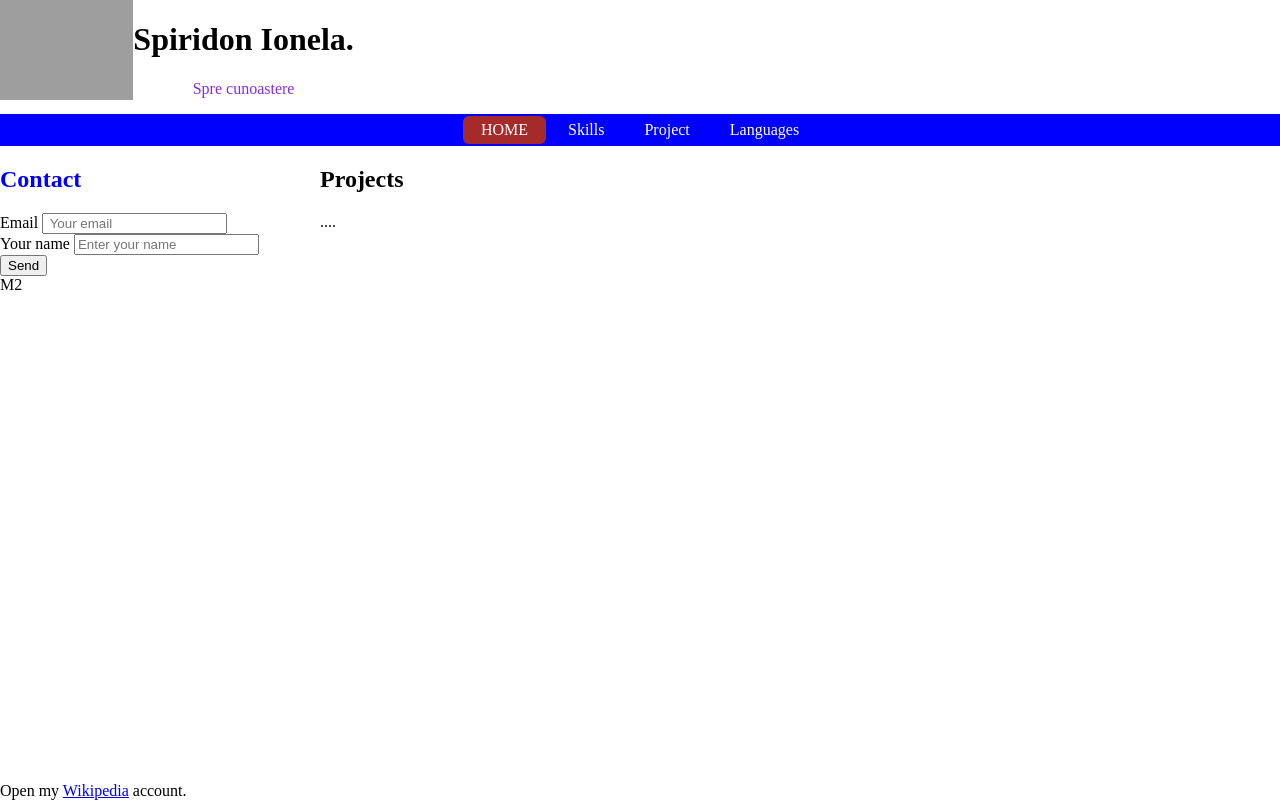
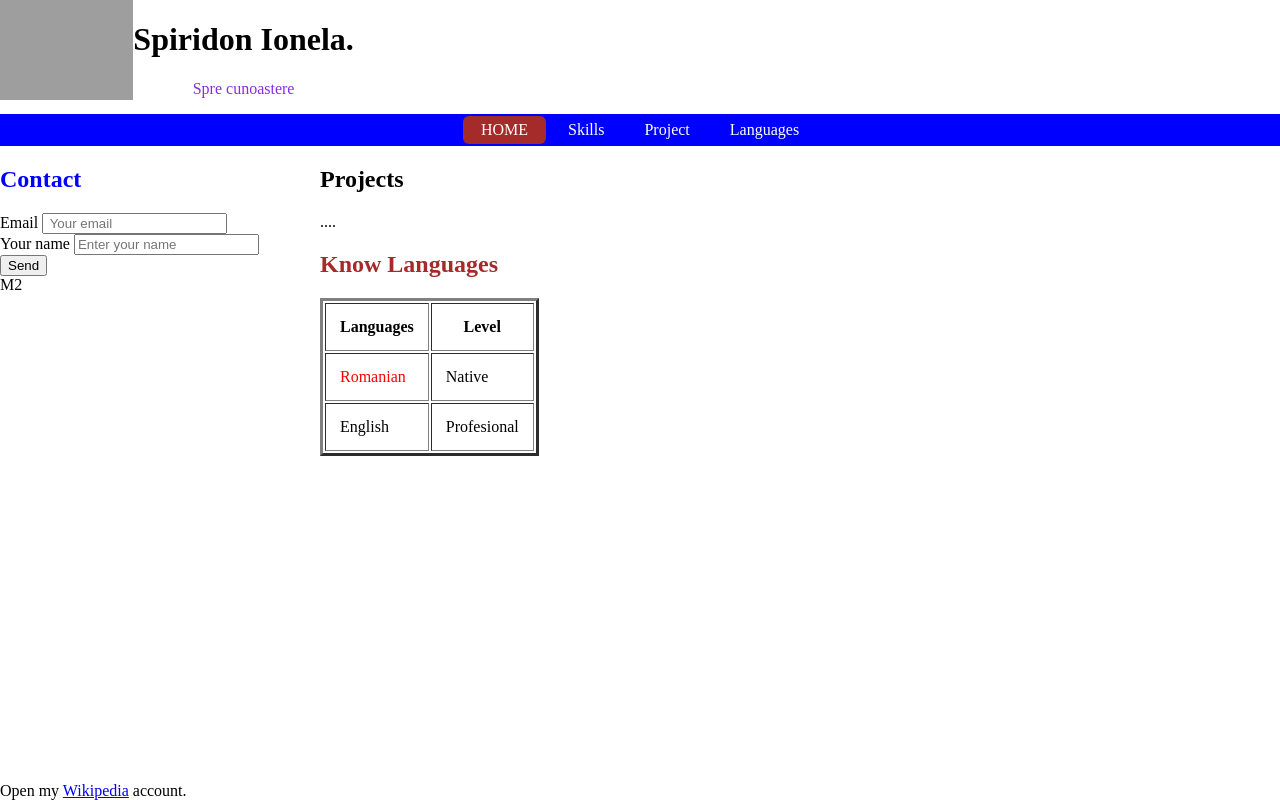
Before and after one commit to ispiridonn/ispiridonn.github.io, a plain HTML site: page index.html in a window 1280 px wide. Both pictures are taken after a click on the link "Languages". Drawn offline with Linux system fonts and the light colour scheme; grey boxes are pictures that could not be loaded.

Commit message:
show languages

```diff
--- a/index.html
+++ b/index.html
@@ -23,7 +23,7 @@
         <li><a href="#" class="active">HOME</a></li>
         <li><a href="#">Skills</a></li>
         <li><a href="#">Project</a></li>
-        <li><a href="#">Languages</a></li>
+        <li><a href="#" onclick="showLanguages()">Languages</a></li>
       </ul>
     </header>
     <section id="content">
@@ -70,7 +70,8 @@
 
         <h2>Projects</h2>
         <p>....</p>
-        <div style="display: none">
+
+        <div style="display: none" id="languages">
           <h2 style="color: brown">Know Languages</h2>
           <table border="3">
             <tr>
--- a/index.js
+++ b/index.js
@@ -0,0 +1,4 @@
+function showLanguages() {
+  var page = document.getElementById("languages");
+  page.style.display = "block";
+}
```
